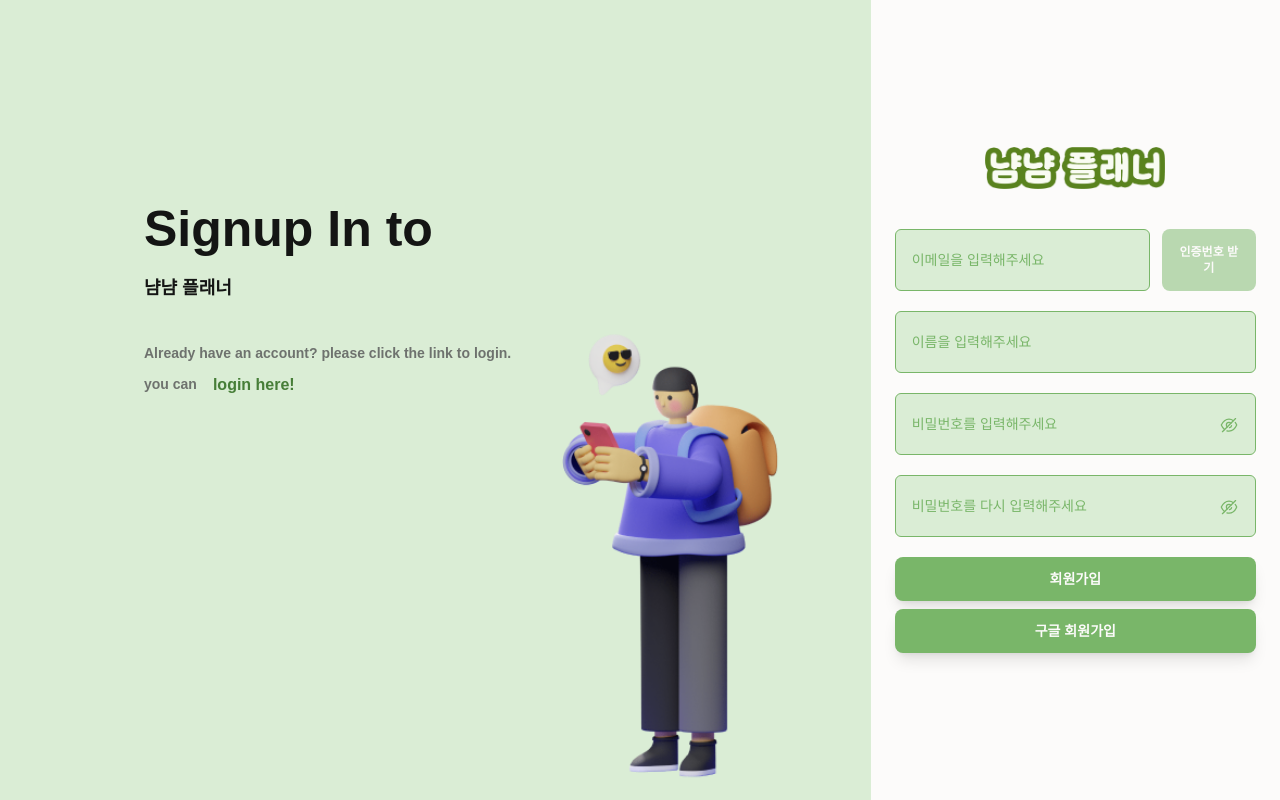
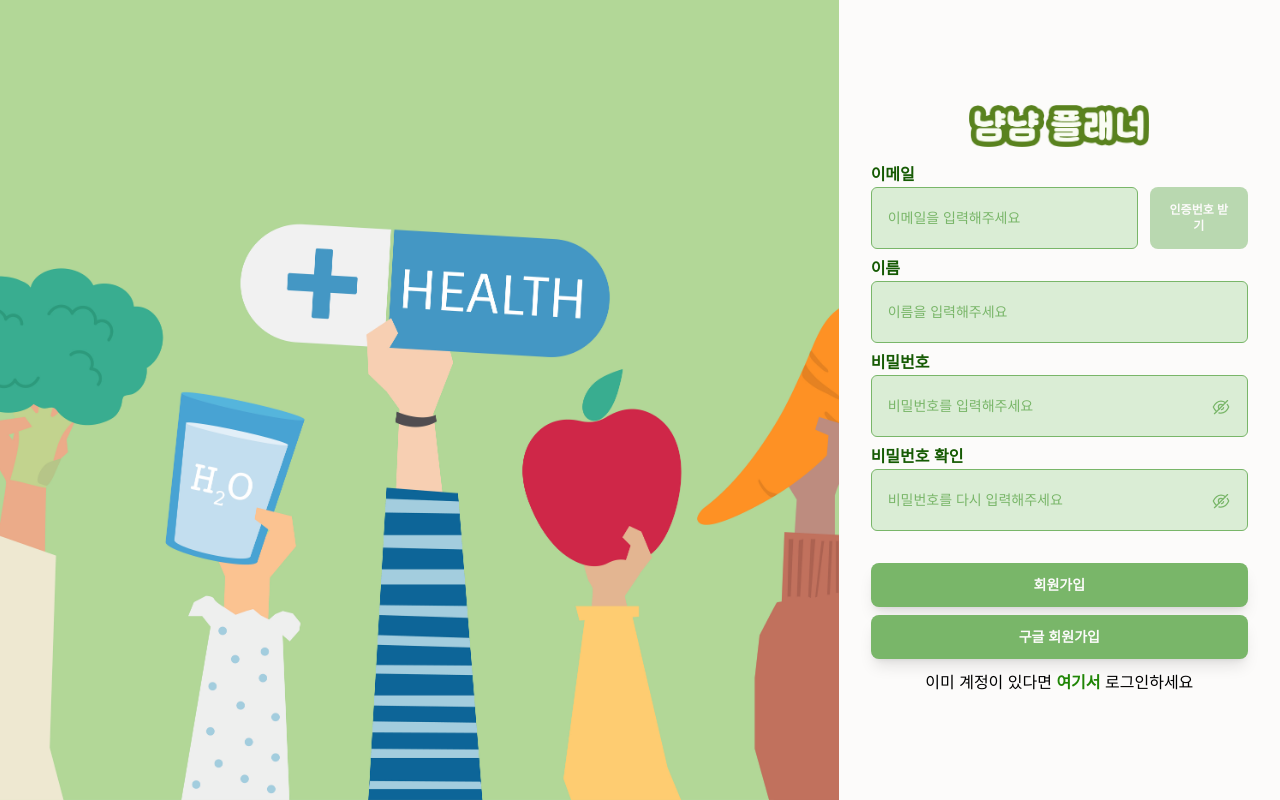
Before and after one commit to devping-kr/NNplanner-FE, a Next.js app: page /signup in a window 1280 px wide. Built offline with nearby package versions, Linux system fonts and the light colour scheme.

Commit message:
Fix: 회원가입, 로그인 페이지 label, 이미지 작업

```diff
--- a/src/components/feature/Login/index.tsx
+++ b/src/components/feature/Login/index.tsx
@@ -1,27 +1,14 @@
 'use client';
 
 import Logo from '@/components/common/Logo';
-import AuthHeader from '@/components/shared/Auth/AuthHeader';
 import LoginBody from '@/components/shared/Auth/LoginBody';
-import { AUTH_TEXT } from '@/constants/_authText';
 
 const Login = () => {
-  const { title, serviceName, contents } = AUTH_TEXT.login;
-
   return (
     <main className='mx-auto my-0 flex overflow-hidden'>
-      <section className='relative flex w-full flex-col gap-10 bg-green-100 pl-36 pt-48'>
-        <AuthHeader
-          title={title}
-          serviceName={serviceName}
-          contents={contents}
-          href='/signup'
-          image='login'
-          linkText='join'
-        />
-      </section>
+      <section className="flex h-screen w-full flex-col gap-10 bg-[url('/imgs/auth.jpg')] bg-cover bg-center"></section>
       <div className='h-full bg-gradient-to-b from-green-100 to-transparent'></div>
-      <section className='flex h-screen w-1/2 flex-col items-center justify-center gap-10'>
+      <section className='flex h-screen w-1/2 flex-col items-center justify-center gap-10 px-8'>
         <Logo width={180} height={42} href='#' />
         <LoginBody />
       </section>
--- a/src/components/feature/Signup/index.tsx
+++ b/src/components/feature/Signup/index.tsx
@@ -1,24 +1,14 @@
+'use client';
+
 import Logo from '@/components/common/Logo';
-import AuthHeader from '@/components/shared/Auth/AuthHeader';
 import SignupBody from '@/components/shared/Auth/SignupBody';
-import { AUTH_TEXT } from '@/constants/_authText';
 
 const Signup = () => {
-  const { title, serviceName, contents } = AUTH_TEXT.signup;
   return (
     <main className='mx-auto my-0 flex overflow-hidden'>
-      <section className='relative flex w-full flex-col gap-10 bg-green-100 pl-36 pt-48'>
-        <AuthHeader
-          title={title}
-          serviceName={serviceName}
-          contents={contents}
-          href='/login'
-          image='login'
-          linkText='login'
-        />
-      </section>
+      <section className="flex h-screen w-full flex-col gap-10 bg-[url('/imgs/auth.jpg')] bg-cover bg-center"></section>
       <div className='h-full bg-gradient-to-b from-green-100 to-transparent'></div>
-      <section className='flex h-screen w-1/2 flex-col items-center justify-center gap-10'>
+      <section className='flex h-screen w-1/2 flex-col items-center justify-center gap-10 px-8'>
         <Logo width={180} height={42} href='#' />
         <SignupBody />
       </section>
--- a/src/components/shared/Auth/LoginBody/index.tsx
+++ b/src/components/shared/Auth/LoginBody/index.tsx
@@ -1,5 +1,6 @@
 'use client';
 
+import { useRouter } from 'next/navigation';
 import { useState } from 'react';
 import { zodResolver } from '@hookform/resolvers/zod';
 import { useForm } from 'react-hook-form';
@@ -8,6 +9,7 @@ import Button from '@/components/common/Button/Button';
 import { Input } from '@/components/common/Input';
 
 const LoginBody = () => {
+  const router = useRouter();
   const [isShowPassword, setIsShowPassword] = useState(false);
 
   const {
@@ -27,12 +29,20 @@ const LoginBody = () => {
   };
 
   return (
-    <form onSubmit={handleSubmit(onSubmit)} className='w-full'>
-      <fieldset className='flex w-full flex-col gap-5 px-6'>
+    <div className='flex w-full flex-col gap-3'>
+      <form onSubmit={handleSubmit(onSubmit)}>
+        <fieldset className='flex w-full flex-col gap-8'>
           <legend className='sr-only'>로그인 인증</legend>
-        <div>
+          <div className='relative w-full'>
+            <label
+              htmlFor='email'
+              className='absolute left-0 top-[-24px] font-semibold text-green-800'
+            >
+              이메일
+            </label>
             <Input
               type='text'
+              id='email'
               placeholder='이메일을 입력해주세요'
               height='large'
               className='text-green-500 placeholder:text-green-400'
@@ -42,9 +52,16 @@ const LoginBody = () => {
               <span className='text-red-300'>{errors.email.message}</span>
             )}
           </div>
-        <div>
+          <div className='relative w-full'>
+            <label
+              htmlFor='password'
+              className='absolute left-0 top-[-24px] font-semibold text-green-800'
+            >
+              비밀번호
+            </label>
             <Input
               type={isShowPassword ? 'text' : 'password'}
+              id='password'
               placeholder='비밀번호를 입력해주세요'
               height='large'
               className='text-green-500 placeholder:text-green-400'
@@ -67,6 +84,17 @@ const LoginBody = () => {
           </div>
         </fieldset>
       </form>
+      <span className='text-center'>
+        아직 계정이 없다면{' '}
+        <span
+          onClick={() => router.push('/signup')}
+          className='cursor-pointer font-semibold text-green-700'
+        >
+          여기서
+        </span>{' '}
+        회원가입하세요
+      </span>
+    </div>
   );
 };
 
--- a/src/components/shared/Auth/SignupBody/index.tsx
+++ b/src/components/shared/Auth/SignupBody/index.tsx
@@ -1,5 +1,6 @@
 'use client';
 
+import { useRouter } from 'next/navigation';
 import { ChangeEvent, useState } from 'react';
 import { zodResolver } from '@hookform/resolvers/zod';
 import { useForm } from 'react-hook-form';
@@ -9,6 +10,7 @@ import { Input } from '@/components/common/Input';
 import { useToastStore } from '@/stores/useToastStore';
 
 const SignupBody = () => {
+  const router = useRouter();
   const [isShowPassword, setIsShowPassword] = useState(false);
   const [isShowPasswordConfirm, setIsShowPasswordConfirm] = useState(false);
   const [verification, setVerification] = useState('');
@@ -60,14 +62,22 @@ const SignupBody = () => {
   };
 
   return (
-    <form onSubmit={handleSubmit(onSubmit)} className='w-full'>
-      <fieldset className='flex w-full flex-col gap-5 px-6'>
+    <div className='flex w-full flex-col gap-3'>
+      <form onSubmit={handleSubmit(onSubmit)}>
+        <fieldset className='flex w-full flex-col gap-8'>
           <legend className='sr-only'>회원가입 인증</legend>
           <div className='flex gap-3'>
-          <div className='flex w-full flex-col'>
+            <div className='relative w-full'>
+              <label
+                htmlFor='email'
+                className='absolute left-0 top-[-24px] font-semibold text-green-800'
+              >
+                이메일
+              </label>
               <Input
                 type='text'
                 placeholder='이메일을 입력해주세요'
+                id='email'
                 height='large'
                 className='text-green-500 placeholder:text-green-400'
                 {...register('email')}
@@ -79,7 +89,7 @@ const SignupBody = () => {
             <Button
               size='small'
               type='button'
-            className='w-1/3'
+              className='h-auto w-1/3'
               onClick={handleEmailVerification}
               disabled={!email || !!errors.email}
             >
@@ -88,11 +98,18 @@ const SignupBody = () => {
           </div>
           {showVerificationInput && (
             <div className='flex gap-3'>
-            <div className='w-full'>
+              <div className='relative w-full'>
+                <label
+                  htmlFor='verification'
+                  className='absolute left-0 top-[-24px] font-semibold text-green-800'
+                >
+                  인증번호
+                </label>
                 <Input
                   type='text'
+                  id='verification'
                   placeholder='인증번호를 입력해주세요'
-                height='large'
+                  height='basic'
                   value={verification}
                   onChange={handleVerification}
                   className='text-green-500 placeholder:text-xs placeholder:text-green-400'
@@ -103,10 +120,16 @@ const SignupBody = () => {
               </Button>
             </div>
           )}
-
-        <div>
+          <div className='relative'>
+            <label
+              htmlFor='name'
+              className='absolute left-0 top-[-24px] font-semibold text-green-800'
+            >
+              이름
+            </label>
             <Input
               type='text'
+              id='name'
               placeholder='이름을 입력해주세요'
               height='large'
               className='text-green-500 placeholder:text-green-400'
@@ -116,9 +139,16 @@ const SignupBody = () => {
               <span className='text-red-300'>{errors.name.message}</span>
             )}
           </div>
-        <div>
+          <div className='relative'>
+            <label
+              htmlFor='password'
+              className='absolute left-0 top-[-24px] font-semibold text-green-800'
+            >
+              비밀번호
+            </label>
             <Input
               type={isShowPassword ? 'text' : 'password'}
+              id='password'
               placeholder='비밀번호를 입력해주세요'
               height='large'
               className='text-green-500 placeholder:text-green-400'
@@ -131,9 +161,16 @@ const SignupBody = () => {
               <span className='text-red-300'>{errors.password.message}</span>
             )}
           </div>
-        <div>
+          <div className='relative'>
+            <label
+              htmlFor='passwordConfirm'
+              className='absolute left-0 top-[-24px] font-semibold text-green-800'
+            >
+              비밀번호 확인
+            </label>
             <Input
               type={isShowPasswordConfirm ? 'text' : 'password'}
+              id='passwordConfirm'
               placeholder='비밀번호를 다시 입력해주세요'
               height='large'
               className='text-green-500 placeholder:text-green-400'
@@ -160,6 +197,17 @@ const SignupBody = () => {
           </div>
         </fieldset>
       </form>
+      <span className='text-center'>
+        이미 계정이 있다면{' '}
+        <span
+          onClick={() => router.push('/login')}
+          className='cursor-pointer font-semibold text-green-700'
+        >
+          여기서
+        </span>{' '}
+        로그인하세요
+      </span>
+    </div>
   );
 };
 
```
Also changed, not shown: public/imgs/auth.jpg (added). Lines whose indentation alone changed are shown as unchanged.
